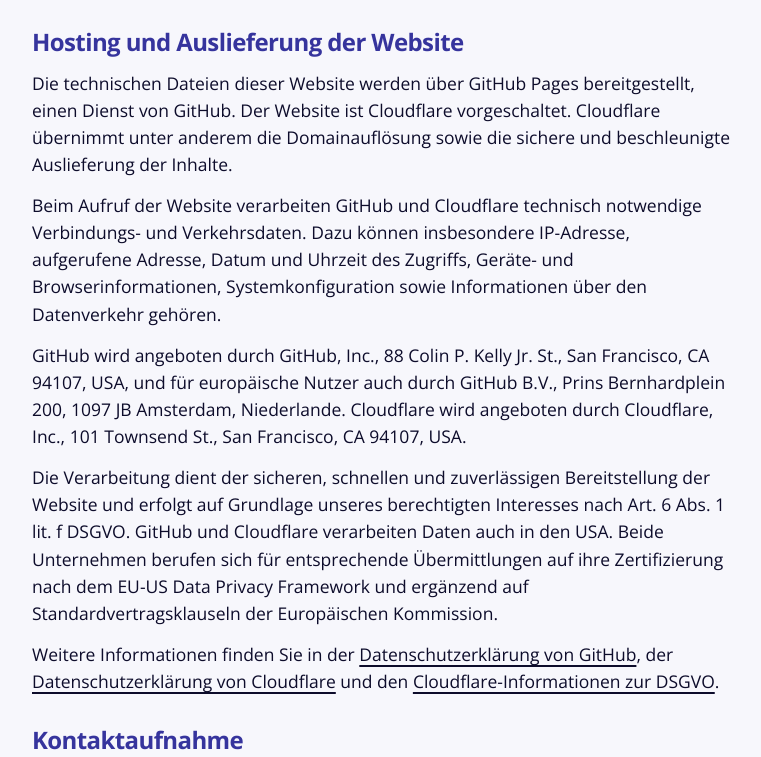
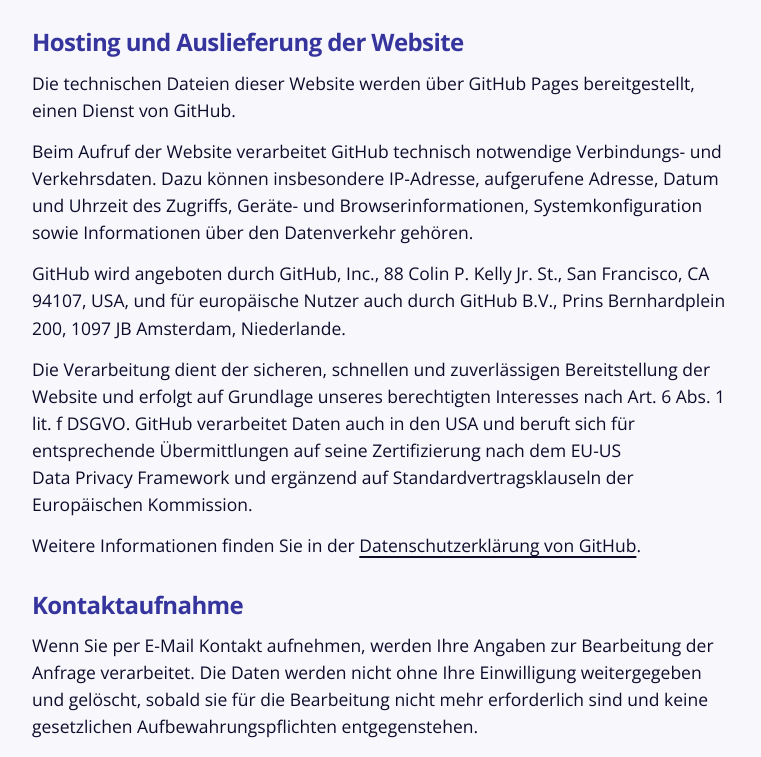
Before and after one commit to julelabs/wirkungswerkstatt, a plain HTML site: page datenschutz.html in a window 1280 px wide. Shown: the part 681-1438 px from the top of the page, without its empty margins (68-829 px from the left). Drawn offline with Linux system fonts and the light colour scheme; a web font is replaced by a local one.

Commit message:
Stand 19.11.2026

```diff
--- a/datenschutz.html
+++ b/datenschutz.html
@@ -34,11 +34,11 @@
       <p class="absatz">Das interaktive Werkzeug Wirkungstreppe speichert Ihre Eingaben ausschließlich lokal in Ihrem Browser (<code>localStorage</code>). Diese Angaben werden nicht an Julia Breyer oder Dritte übertragen. Sie bleiben auf Ihrem Gerät und lassen sich jederzeit über die Funktion „Von vorn anfangen“ im Werkzeug oder über die Browser-Einstellungen (Website-Daten löschen) entfernen.</p>
 
       <h2>Hosting und Auslieferung der Website</h2>
-      <p class="absatz">Die technischen Dateien dieser Website werden über GitHub Pages bereitgestellt, einen Dienst von GitHub. Der Website ist Cloudflare vorgeschaltet. Cloudflare übernimmt unter anderem die Domainauflösung sowie die sichere und beschleunigte Auslieferung der Inhalte.</p>
-      <p class="absatz">Beim Aufruf der Website verarbeiten GitHub und Cloudflare technisch notwendige Verbindungs- und Verkehrsdaten. Dazu können insbesondere IP-Adresse, aufgerufene Adresse, Datum und Uhrzeit des Zugriffs, Geräte- und Browserinformationen, Systemkonfiguration sowie Informationen über den Datenverkehr gehören.</p>
-      <p class="absatz">GitHub wird angeboten durch GitHub, Inc., 88 Colin P. Kelly Jr. St., San Francisco, CA 94107, USA, und für europäische Nutzer auch durch GitHub B.V., Prins Bernhardplein 200, 1097 JB Amsterdam, Niederlande. Cloudflare wird angeboten durch Cloudflare, Inc., 101 Townsend St., San Francisco, CA 94107, USA.</p>
-      <p class="absatz">Die Verarbeitung dient der sicheren, schnellen und zuverlässigen Bereitstellung der Website und erfolgt auf Grundlage unseres berechtigten Interesses nach Art. 6 Abs. 1 lit. f DSGVO. GitHub und Cloudflare verarbeiten Daten auch in den USA. Beide Unternehmen berufen sich für entsprechende Übermittlungen auf ihre Zertifizierung nach dem EU-US Data Privacy Framework und ergänzend auf Standardvertragsklauseln der Europäischen Kommission.</p>
-      <p class="absatz">Weitere Informationen finden Sie in der <a href="https://docs.github.com/de/site-policy/privacy-policies/github-general-privacy-statement" target="_blank" rel="noopener">Datenschutzerklärung von GitHub</a>, der <a href="https://www.cloudflare.com/privacypolicy/" target="_blank" rel="noopener">Datenschutzerklärung von Cloudflare</a> und den <a href="https://www.cloudflare.com/trust-hub/gdpr/" target="_blank" rel="noopener">Cloudflare-Informationen zur DSGVO</a>.</p>
+      <p class="absatz">Die technischen Dateien dieser Website werden über GitHub Pages bereitgestellt, einen Dienst von GitHub.</p>
+      <p class="absatz">Beim Aufruf der Website verarbeitet GitHub technisch notwendige Verbindungs- und Verkehrsdaten. Dazu können insbesondere IP-Adresse, aufgerufene Adresse, Datum und Uhrzeit des Zugriffs, Geräte- und Browserinformationen, Systemkonfiguration sowie Informationen über den Datenverkehr gehören.</p>
+      <p class="absatz">GitHub wird angeboten durch GitHub, Inc., 88 Colin P. Kelly Jr. St., San Francisco, CA 94107, USA, und für europäische Nutzer auch durch GitHub B.V., Prins Bernhardplein 200, 1097 JB Amsterdam, Niederlande.</p>
+      <p class="absatz">Die Verarbeitung dient der sicheren, schnellen und zuverlässigen Bereitstellung der Website und erfolgt auf Grundlage unseres berechtigten Interesses nach Art. 6 Abs. 1 lit. f DSGVO. GitHub verarbeitet Daten auch in den USA und beruft sich für entsprechende Übermittlungen auf seine Zertifizierung nach dem EU-US Data Privacy Framework und ergänzend auf Standardvertragsklauseln der Europäischen Kommission.</p>
+      <p class="absatz">Weitere Informationen finden Sie in der <a href="https://docs.github.com/de/site-policy/privacy-policies/github-general-privacy-statement" target="_blank" rel="noopener">Datenschutzerklärung von GitHub</a>.</p>
 
       <h2>Kontaktaufnahme</h2>
       <p class="absatz">Wenn Sie per E-Mail Kontakt aufnehmen, werden Ihre Angaben zur Bearbeitung der Anfrage verarbeitet. Die Daten werden nicht ohne Ihre Einwilligung weitergegeben und gelöscht, sobald sie für die Bearbeitung nicht mehr erforderlich sind und keine gesetzlichen Aufbewahrungspflichten entgegenstehen.</p>
```
